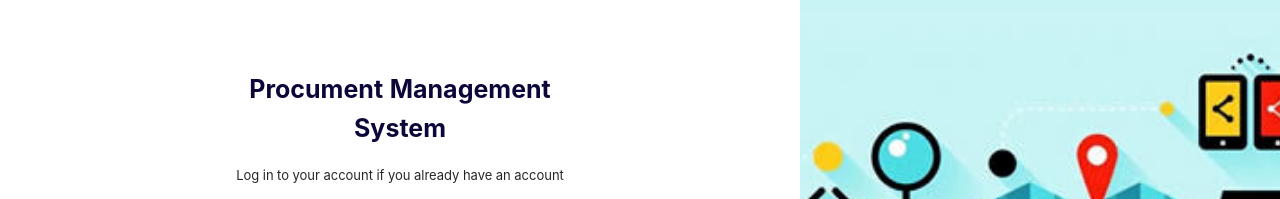
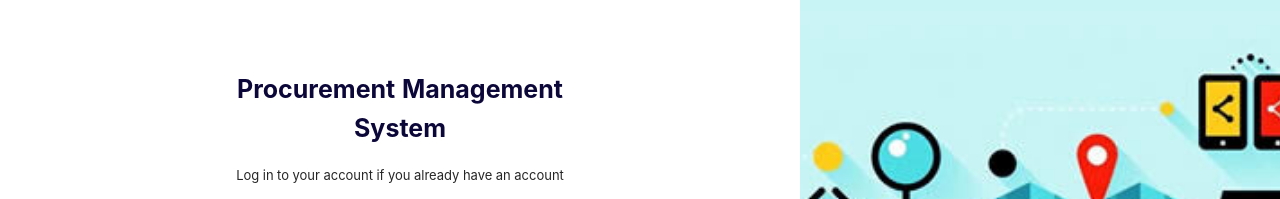
Before and after one commit to CSSE-Project/procurement-management-system, a React (Create React App) app in the folder frontend/: page / in a window 1280 px wide. Shown: the part 194-393 px from the top of the page. Built offline with nearby package versions, Linux system fonts and the light colour scheme.

Commit message:
Minor Changes

```diff
--- a/frontend/src/components/Login/Login.js
+++ b/frontend/src/components/Login/Login.js
@@ -188,7 +188,7 @@ const Login = () => {
         <Row>
           <Col className="left-side" xl={15} lg={15} md={24} sm={24}>
             <div className="left-side-inner-wrap">
-              <div className="title">Procument Management System</div>
+              <div className="title">Procurement Management System</div>
               <center>
                 {error && (
                   <span style={{ color: "white", background: "red" }}>
```
